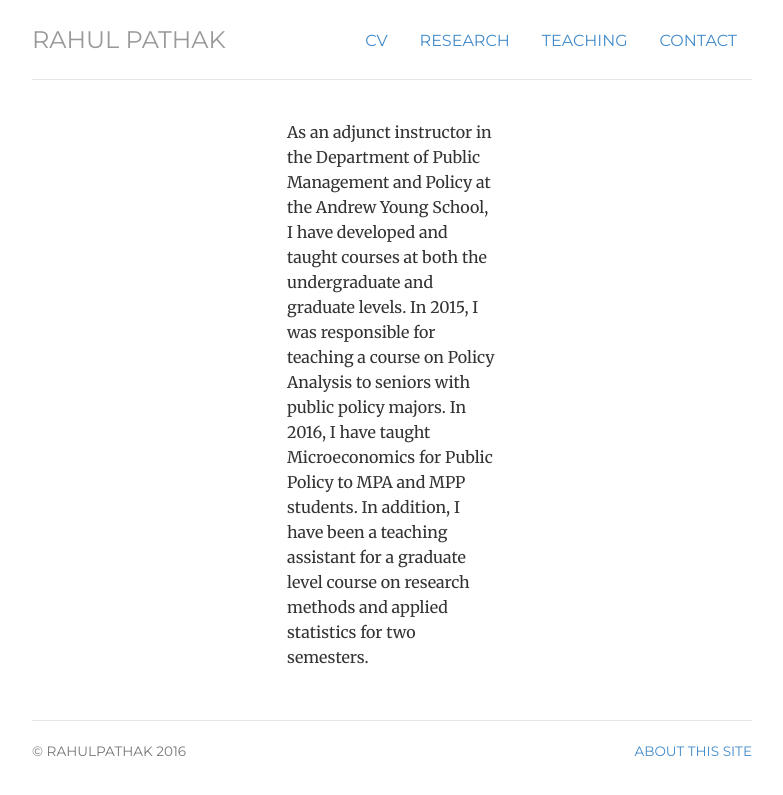
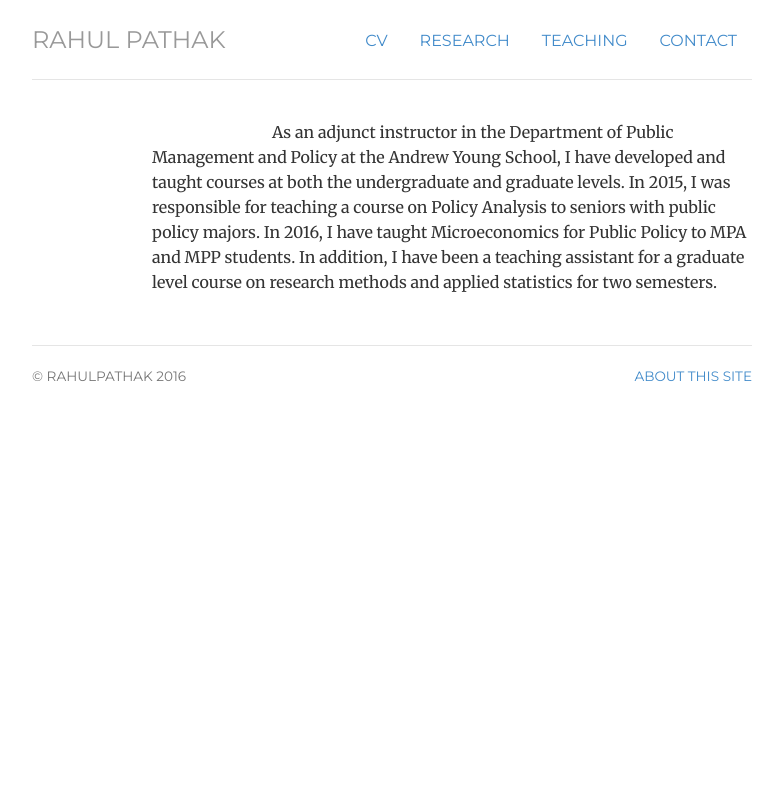
Before and after one commit to pathak-rahul/pathak-rahul.github.io, a Jekyll site: the page built from teaching/index.html, in a window 1280 px wide. Shown: the top 795 px of the page, without its empty margins (248-1031 px from the left). Built offline with Jekyll 4.4.1, drawn with Linux system fonts in a browser that asks for light colours.

Commit message:
Update index.html

```diff
--- a/teaching/index.html
+++ b/teaching/index.html
@@ -8,7 +8,7 @@
 	<div class="col-sm-4">
 	</div>
 
-	<div itemscope itemtype="http://data-vocabulary.org/Person" class="col-sm-4">
+	<div itemscope itemtype="http://data-vocabulary.org/Person" class="col-sm-offset-2">
 
 
 	<p class-"lead"> As an adjunct instructor in the Department of Public Management and Policy at the Andrew Young School, I have developed and taught courses at both the undergraduate and graduate levels. In 2015, I was responsible for teaching a course on Policy Analysis to seniors with public policy majors. In 2016, I have taught Microeconomics for Public Policy to MPA and MPP students. In addition, I have been a teaching assistant for a graduate level course on research methods and applied statistics for two semesters. </p> </span>
```
